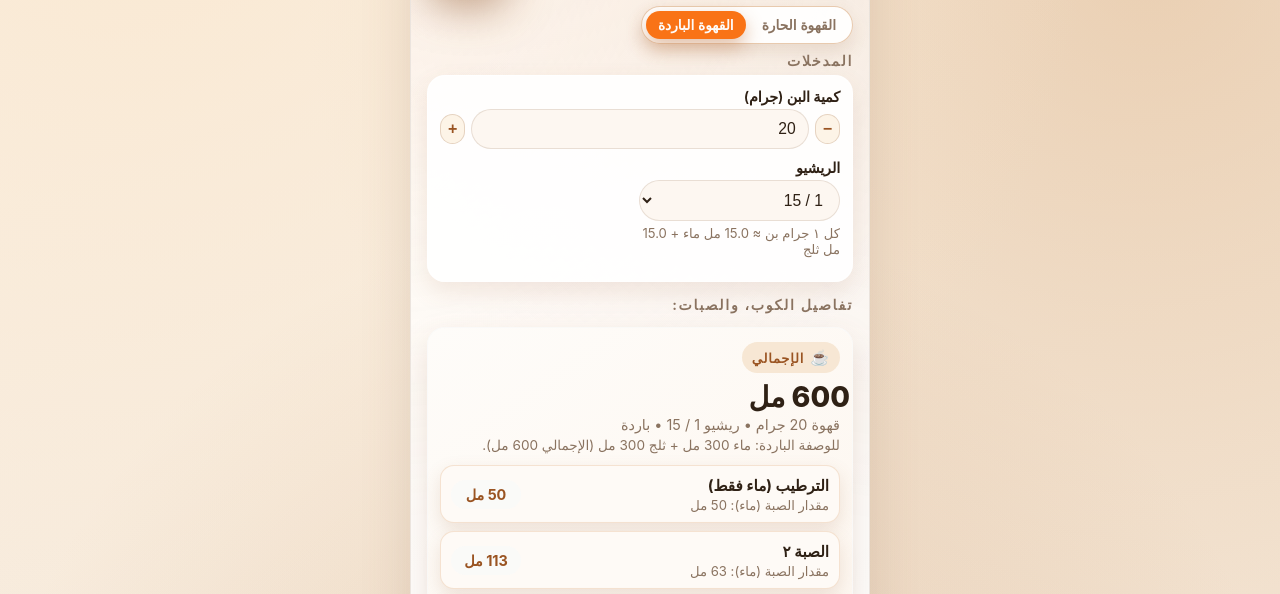
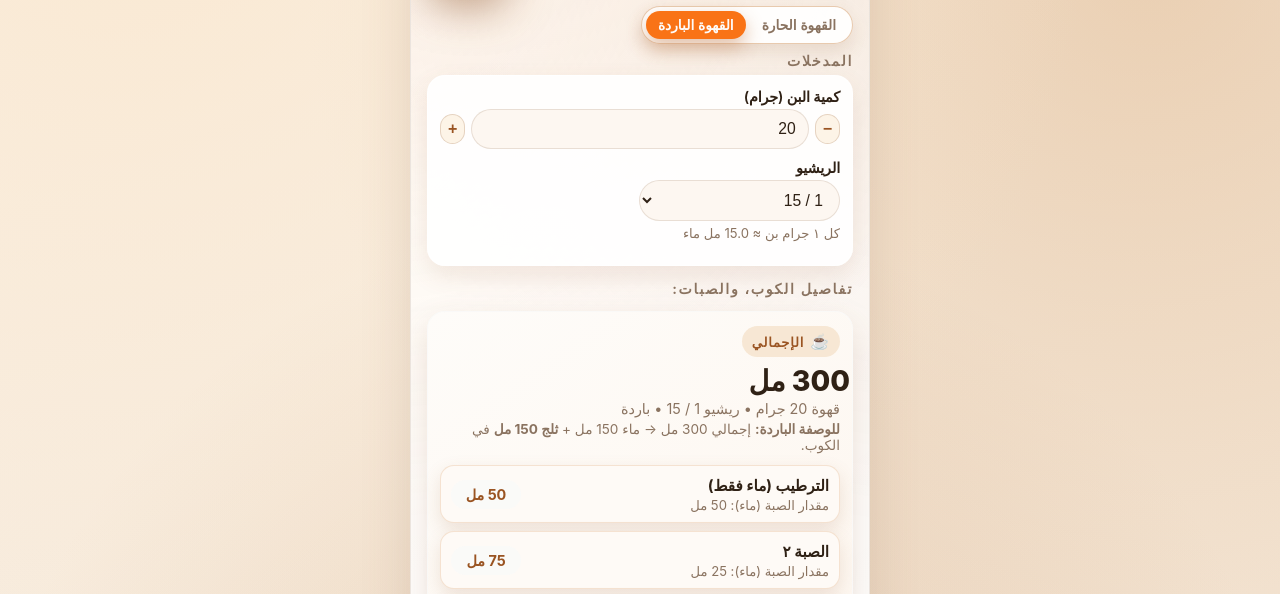
Before and after one commit to ahs32010-alt/iAhmadH, a plain HTML site: page index.html in a window 1280 px wide. Both pictures are taken after a click on the button "القهوة الباردة". Shown: the part 147-741 px from the top of the page. Drawn offline with Linux system fonts and the light colour scheme.

Commit message:
updated the website٠٠٠٠٠

```diff
--- a/index.html
+++ b/index.html
@@ -503,22 +503,12 @@
       }
 
       const modeLabel = currentMode === 'cold' ? 'باردة' : 'حارة';
-      let totalWater = coffee * ratio;
-      let waterPortion = totalWater;
-      let icePortion = 0;
-
-      if (currentMode === 'cold') {
-        waterPortion = coffee * ratio;
-        icePortion = waterPortion; // نصف ماء نصف ثلج
-        totalWater = waterPortion + icePortion;
-      }
+      const baseTotal = coffee * ratio; // نفس الحارة دائماً
+      const totalWater = baseTotal;
 
       totalWaterEl.textContent = `${format(totalWater)} مل`;
       summaryEl.textContent = `قهوة ${format(coffee)} جرام • ريشيو 1 / ${ratio} • ${modeLabel}`;
-      ratioInfoEl.textContent =
-        currentMode === 'cold'
-          ? `كل ١ جرام بن ≈ ${ratio.toFixed(1)} مل ماء + ${ratio.toFixed(1)} مل ثلج`
-          : `كل ١ جرام بن ≈ ${ratio.toFixed(1)} مل ماء`;
+      ratioInfoEl.textContent = `كل ١ جرام بن ≈ ${ratio.toFixed(1)} مل ماء`;
 
       if (currentMode === 'hot') {
         const bloom = coffee * 2 + 10; // ترطيب = ضعف البن + ١٠ مل
@@ -560,9 +550,10 @@
         coldLineEl.style.display = 'none';
         coldLineEl.textContent = '';
       } else {
-        // القهوة الباردة: نصف المجموع ماء ونصفه ثلج
-        const coldWater = waterPortion;
-        const coldIce = icePortion;
+        // القهوة الباردة: نفس الإجمالي، لكن نصفه ماء يمر على البن ونصفه ثلج في الكوب
+        const coldTotal = baseTotal;
+        const coldWater = coldTotal / 2;
+        const coldIce = coldTotal - coldWater; // لضبط التقريب
 
         const bloomCold = Math.min(coldWater, coffee * 2 + 10);
         const remainingCold = coldWater - bloomCold;
@@ -600,7 +591,7 @@
           .join('');
 
         coldLineEl.style.display = 'block';
-        coldLineEl.textContent = `للوصفة الباردة: ماء ${format(coldWater)} مل + ثلج ${format(coldIce)} مل (الإجمالي ${format(totalWater)} مل).`;
+        coldLineEl.innerHTML = `<strong>للوصفة الباردة:</strong> إجمالي ${format(coldTotal)} مل → ماء ${format(coldWater)} مل + <strong>ثلج ${format(coldIce)} مل</strong> في الكوب.`;
       }
 
       // حركة خفيفة على الإجمالي عند التحديث
```
